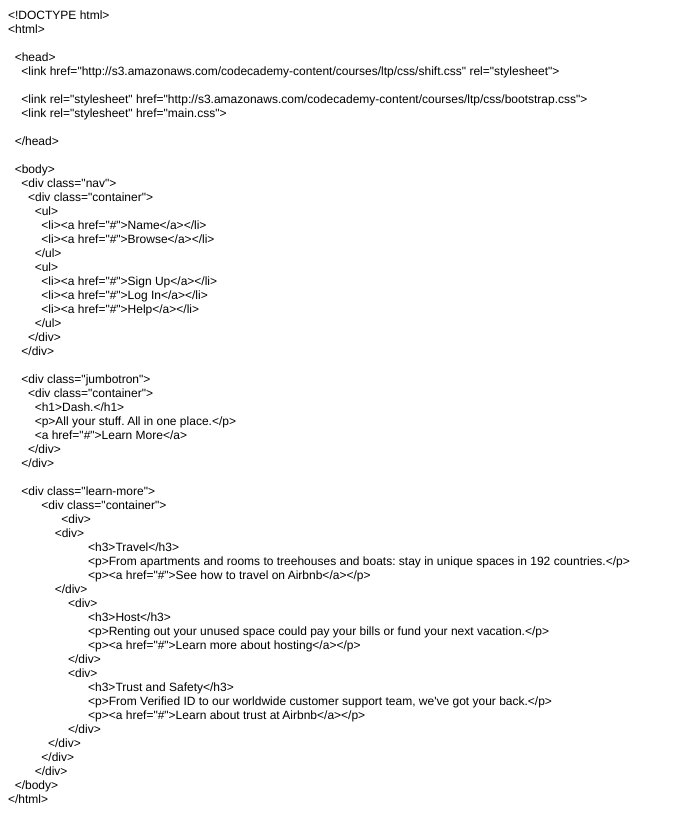
After one commit to felipe-mans/dash, a Flask app: template templates/bootstrap_index.html in a window 1280 px wide. The commit adds this page. Shown: the whole page, without its empty margins (0-685 px from the left). Run offline with Flask 2, Linux system fonts and the light colour scheme; the template is opened without the code that fills it, so the values that code supplies are empty.

Commit message:
putting it together on test.html

```diff
--- a/app.py
+++ b/app.py
@@ -2,7 +2,7 @@ from flask import Flask
 from flask import redirect, render_template, request, session
 import time
 
-from server.util import Util
+import utils
 ##from server.database_manager import DatabaseManager
 
 app = Flask(__name__)
@@ -12,11 +12,16 @@ dbm = DatabaseManager.create()
 @app.route('/')
 @app.route('/home')
 def home():
+
     return render_template('index.html')
 
 @app.route('/test')
 def test():
-    return render_template('test.html')
+    weather = utils.getWeatherByCity('NY', 'Brooklyn')
+    nba_schedule = utils.NBA_D_Sched(2016, 01, 24)
+    return render_template('test.html',
+                           weather=weather,
+                           nba_schedule=nba_schedule)
 '''
 ### LOGIN
 ## taken from David and Alvin's api-project, WeatherText
--- /dev/null
+++ b/templates/bootstrap_index.html
@@ -0,0 +1,74 @@
+<!DOCTYPE html PUBLIC "-//W3C//DTD HTML 4.01//EN" "http://www.w3.org/TR/html4/strict.dtd">
+<html>
+<head>
+  <meta http-equiv="Content-Type" content="text/html; charset=utf-8">
+  <meta http-equiv="Content-Style-Type" content="text/css">
+  <title></title>
+  <meta name="Generator" content="Cocoa HTML Writer">
+  <meta name="CocoaVersion" content="1265.21">
+  <style type="text/css">
+    p.p1 {margin: 0.0px 0.0px 0.0px 0.0px; font: 12.0px Helvetica}
+    p.p2 {margin: 0.0px 0.0px 0.0px 0.0px; font: 12.0px Helvetica; min-height: 14.0px}
+    span.Apple-tab-span {white-space:pre}
+  </style>
+</head>
+<body>
+<p class="p1">&lt;!DOCTYPE html&gt;</p>
+<p class="p1">&lt;html&gt;</p>
+<p class="p2"><br></p>
+<p class="p1"><span class="Apple-converted-space">  </span>&lt;head&gt;</p>
+<p class="p1"><span class="Apple-converted-space">    </span>&lt;link href="http://s3.amazonaws.com/codecademy-content/courses/ltp/css/shift.css" rel="stylesheet"&gt;</p>
+<p class="p2"><span class="Apple-converted-space">    </span></p>
+<p class="p1"><span class="Apple-converted-space">    </span>&lt;link rel="stylesheet" href="http://s3.amazonaws.com/codecademy-content/courses/ltp/css/bootstrap.css"&gt;</p>
+<p class="p1"><span class="Apple-converted-space">    </span>&lt;link rel="stylesheet" href="main.css"&gt;</p>
+<p class="p2"><span class="Apple-converted-space">    </span></p>
+<p class="p1"><span class="Apple-converted-space">  </span>&lt;/head&gt;</p>
+<p class="p2"><br></p>
+<p class="p1"><span class="Apple-converted-space">  </span>&lt;body&gt;</p>
+<p class="p1"><span class="Apple-converted-space">    </span>&lt;div class="nav"&gt;</p>
+<p class="p1"><span class="Apple-converted-space">      </span>&lt;div class="container"&gt;</p>
+<p class="p1"><span class="Apple-converted-space">        </span>&lt;ul&gt;</p>
+<p class="p1"><span class="Apple-converted-space">          </span>&lt;li&gt;&lt;a href="#"&gt;Name&lt;/a&gt;&lt;/li&gt;</p>
+<p class="p1"><span class="Apple-converted-space">          </span>&lt;li&gt;&lt;a href="#"&gt;Browse&lt;/a&gt;&lt;/li&gt;</p>
+<p class="p1"><span class="Apple-converted-space">        </span>&lt;/ul&gt;</p>
+<p class="p1"><span class="Apple-converted-space">        </span>&lt;ul&gt;</p>
+<p class="p1"><span class="Apple-converted-space">          </span>&lt;li&gt;&lt;a href="#"&gt;Sign Up&lt;/a&gt;&lt;/li&gt;</p>
+<p class="p1"><span class="Apple-converted-space">          </span>&lt;li&gt;&lt;a href="#"&gt;Log In&lt;/a&gt;&lt;/li&gt;</p>
+<p class="p1"><span class="Apple-converted-space">          </span>&lt;li&gt;&lt;a href="#"&gt;Help&lt;/a&gt;&lt;/li&gt;</p>
+<p class="p1"><span class="Apple-converted-space">        </span>&lt;/ul&gt;</p>
+<p class="p1"><span class="Apple-converted-space">      </span>&lt;/div&gt;</p>
+<p class="p1"><span class="Apple-converted-space">    </span>&lt;/div&gt;</p>
+<p class="p2"><br></p>
+<p class="p1"><span class="Apple-converted-space">    </span>&lt;div class="jumbotron"&gt;</p>
+<p class="p1"><span class="Apple-converted-space">      </span>&lt;div class="container"&gt;</p>
+<p class="p1"><span class="Apple-converted-space">        </span>&lt;h1&gt;Dash.&lt;/h1&gt;</p>
+<p class="p1"><span class="Apple-converted-space">        </span>&lt;p&gt;All your stuff. All in one place.&lt;/p&gt;</p>
+<p class="p1"><span class="Apple-converted-space">        </span>&lt;a href="#"&gt;Learn More&lt;/a&gt;</p>
+<p class="p1"><span class="Apple-converted-space">      </span>&lt;/div&gt;</p>
+<p class="p1"><span class="Apple-converted-space">    </span>&lt;/div&gt;<span class="Apple-converted-space"> </span></p>
+<p class="p2"><br></p>
+<p class="p1"><span class="Apple-converted-space">    </span>&lt;div class="learn-more"&gt;</p>
+<p class="p1"><span class="Apple-tab-span">	</span><span class="Apple-converted-space">  </span>&lt;div class="container"&gt;</p>
+<p class="p1"><span class="Apple-tab-span">	</span><span class="Apple-tab-span">	</span>&lt;div&gt;</p>
+<p class="p1"><span class="Apple-tab-span">	</span><span class="Apple-converted-space">      </span>&lt;div&gt;</p>
+<p class="p1"><span class="Apple-tab-span">	</span><span class="Apple-tab-span">	</span><span class="Apple-tab-span">	</span>&lt;h3&gt;Travel&lt;/h3&gt;</p>
+<p class="p1"><span class="Apple-tab-span">	</span><span class="Apple-tab-span">	</span><span class="Apple-tab-span">	</span>&lt;p&gt;From apartments and rooms to treehouses and boats: stay in unique spaces in 192 countries.&lt;/p&gt;</p>
+<p class="p1"><span class="Apple-tab-span">	</span><span class="Apple-tab-span">	</span><span class="Apple-tab-span">	</span>&lt;p&gt;&lt;a href="#"&gt;See how to travel on Airbnb&lt;/a&gt;&lt;/p&gt;</p>
+<p class="p1"><span class="Apple-tab-span">	</span><span class="Apple-converted-space">      </span>&lt;/div&gt;</p>
+<p class="p1"><span class="Apple-tab-span">	</span><span class="Apple-tab-span">	</span><span class="Apple-converted-space">  </span>&lt;div&gt;</p>
+<p class="p1"><span class="Apple-tab-span">	</span><span class="Apple-tab-span">	</span><span class="Apple-tab-span">	</span>&lt;h3&gt;Host&lt;/h3&gt;</p>
+<p class="p1"><span class="Apple-tab-span">	</span><span class="Apple-tab-span">	</span><span class="Apple-tab-span">	</span>&lt;p&gt;Renting out your unused space could pay your bills or fund your next vacation.&lt;/p&gt;</p>
+<p class="p1"><span class="Apple-tab-span">	</span><span class="Apple-tab-span">	</span><span class="Apple-tab-span">	</span>&lt;p&gt;&lt;a href="#"&gt;Learn more about hosting&lt;/a&gt;&lt;/p&gt;</p>
+<p class="p1"><span class="Apple-tab-span">	</span><span class="Apple-tab-span">	</span><span class="Apple-converted-space">  </span>&lt;/div&gt;</p>
+<p class="p1"><span class="Apple-tab-span">	</span><span class="Apple-tab-span">	</span><span class="Apple-converted-space">  </span>&lt;div&gt;</p>
+<p class="p1"><span class="Apple-tab-span">	</span><span class="Apple-tab-span">	</span><span class="Apple-tab-span">	</span>&lt;h3&gt;Trust and Safety&lt;/h3&gt;</p>
+<p class="p1"><span class="Apple-tab-span">	</span><span class="Apple-tab-span">	</span><span class="Apple-tab-span">	</span>&lt;p&gt;From Verified ID to our worldwide customer support team, we've got your back.&lt;/p&gt;</p>
+<p class="p1"><span class="Apple-tab-span">	</span><span class="Apple-tab-span">	</span><span class="Apple-tab-span">	</span>&lt;p&gt;&lt;a href="#"&gt;Learn about trust at Airbnb&lt;/a&gt;&lt;/p&gt;</p>
+<p class="p1"><span class="Apple-tab-span">	</span><span class="Apple-tab-span">	</span><span class="Apple-converted-space">  </span>&lt;/div&gt;</p>
+<p class="p1"><span class="Apple-tab-span">	</span><span class="Apple-converted-space">    </span>&lt;/div&gt;</p>
+<p class="p1"><span class="Apple-tab-span">	</span><span class="Apple-converted-space">  </span>&lt;/div&gt;</p>
+<p class="p1"><span class="Apple-tab-span">	</span>&lt;/div&gt;</p>
+<p class="p1"><span class="Apple-converted-space">  </span>&lt;/body&gt;</p>
+<p class="p1">&lt;/html&gt;</p>
+</body>
+</html>
```
Also changed, not shown: templates/test.html (+47 -11 lines), utils.py (+16 -14 lines), 2 other files.
